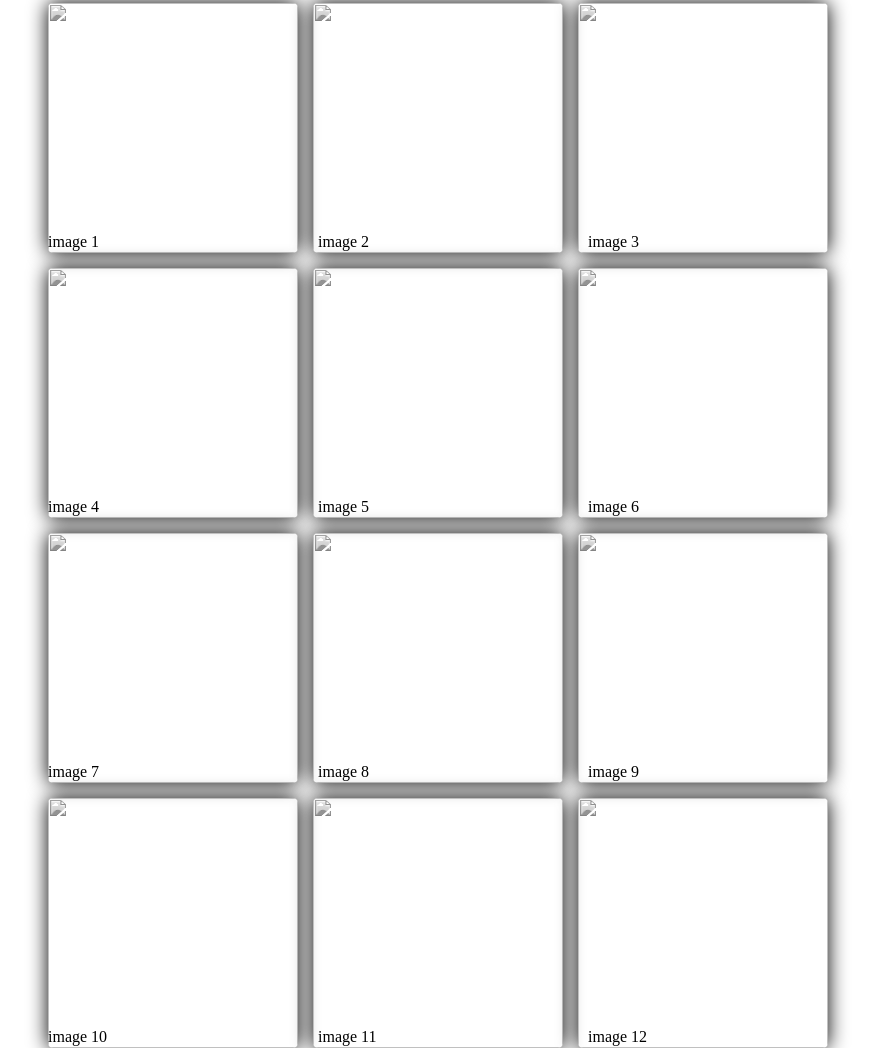
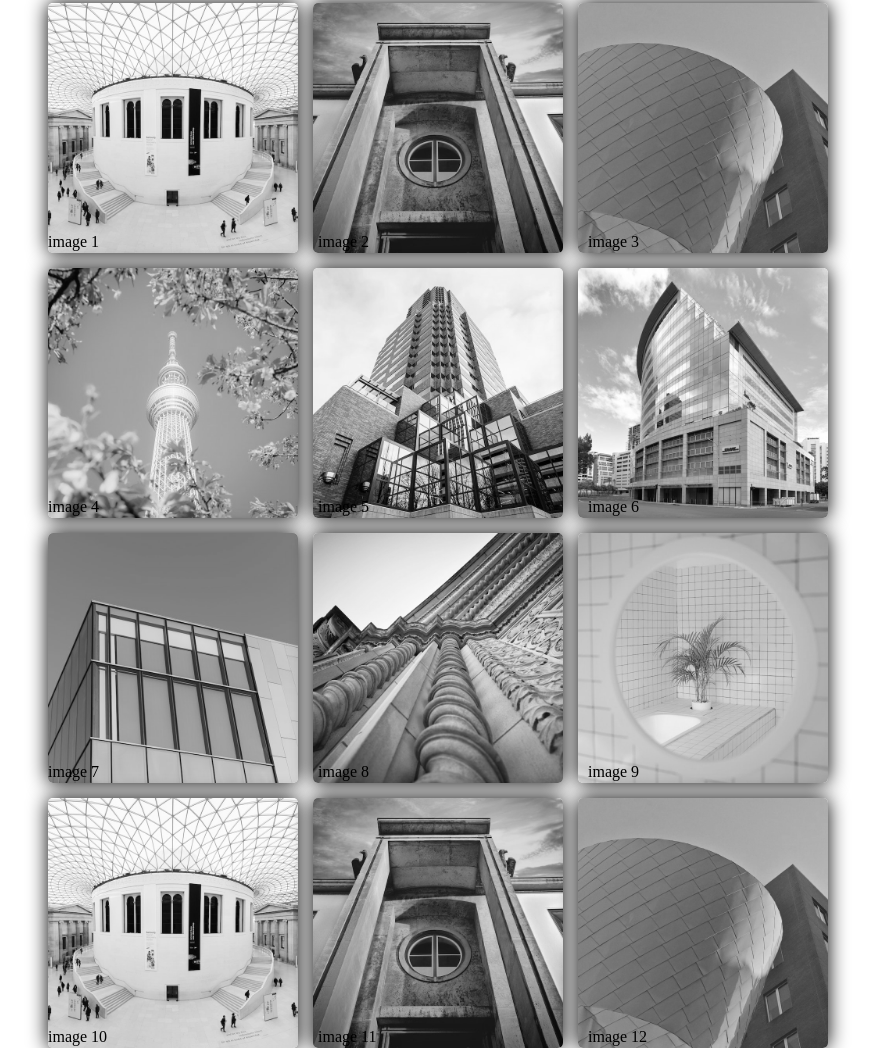
Before and after one commit to Ujju4444/image-gallery, a plain HTML site: page index.html in a window 1280 px wide. Shown: the part 95-1143 px from the top of the page, without its empty margins (240-1115 px from the left). Drawn offline with Linux system fonts and the light colour scheme.

Commit message:
Fix image paths in index.html
Updated image paths to include 'images/' directory.

```diff
--- a/index.html
+++ b/index.html
@@ -11,38 +11,38 @@
       <h1 id="head1">My Gallery</h1>
       <div class="main_image_container">
         <div class="image_container">
-          <img src="image1.jpg" class="images" />
+          <img src="images/image1.jpg" class="images" />
           <p id="para1">image 1</p>
-          <img src="image2.jpeg" class="images" />
+          <img src="images/image2.jpeg" class="images" />
           <p id="para2">image 2</p>
-          <img src="image3.jpeg" class="images" />
+          <img src="images/image3.jpeg" class="images" />
           <p id="para3">image 3</p>
         </div>
 
         <div class="image_container">
-          <img src="image4.jpeg" class="images" />
+          <img src="images/image4.jpeg" class="images" />
           <p id="para4">image 4</p>
-          <img src="image5.jpeg" class="images" />
+          <img src="images/image5.jpeg" class="images" />
           <p id="para5">image 5</p>
-          <img src="image6.jpeg" class="images" />
+          <img src="images/image6.jpeg" class="images" />
           <p id="para6">image 6</p>
         </div>
 
         <div class="image_container">
-          <img src="image7.jpeg" class="images" />
+          <img src="images/image7.jpeg" class="images" />
           <p id="para7">image 7</p>
-          <img src="image8.jpeg" class="images" />
+          <img src="images/image8.jpeg" class="images" />
           <p id="para8">image 8</p>
-          <img src="image9.jpeg" class="images" />
+          <img src="images/image9.jpeg" class="images" />
           <p id="para9">image 9</p>
         </div>
 
         <div class="image_container">
-          <img src="image1.jpg" class="images" />
+          <img src="images/image1.jpg" class="images" />
           <p id="para7">image 10</p>
-          <img src="image2.jpeg" class="images" />
+          <img src="images/image2.jpeg" class="images" />
           <p id="para8">image 11</p>
-          <img src="image3.jpeg" class="images" />
+          <img src="images/image3.jpeg" class="images" />
           <p id="para9">image 12</p>
         </div>
       </div>
```
